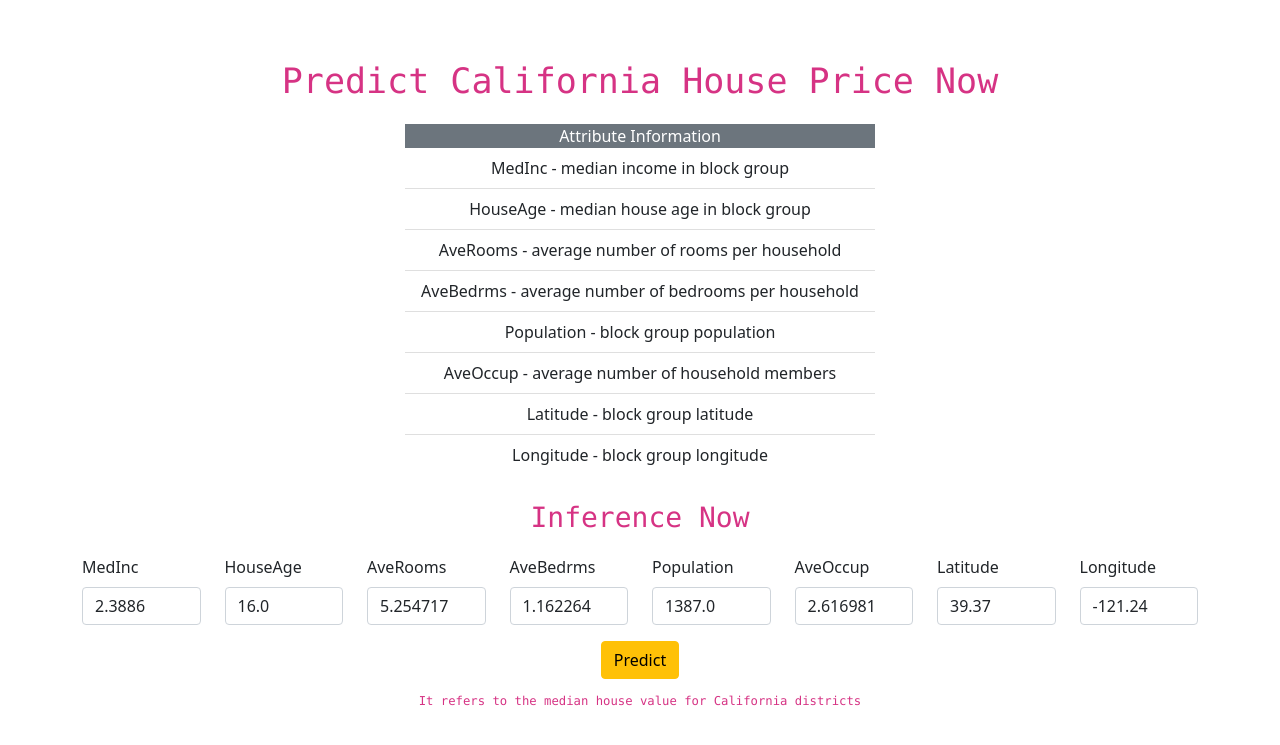
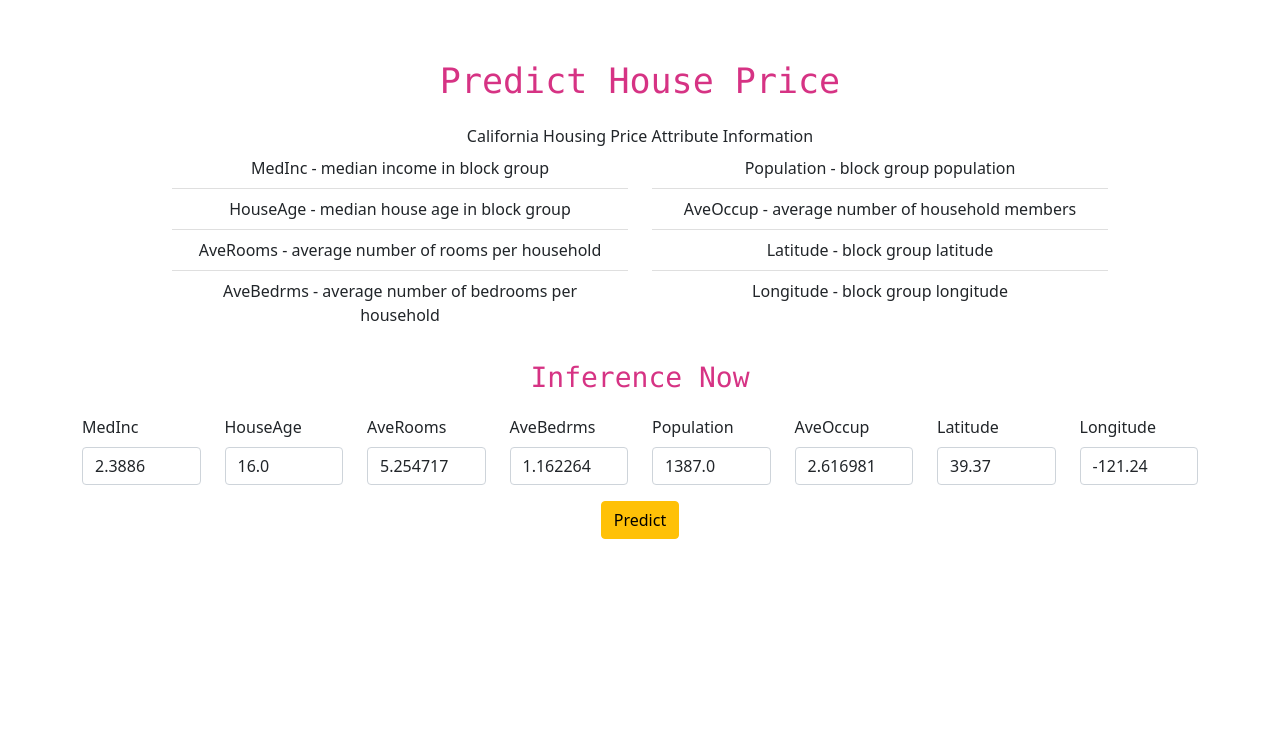
Before and after one commit to mohsin-riad/MLOPS-house-price, a Flask app: page / in a window 1280 px wide. Shown: the top 745 px of the page. Run offline with Flask 2, Linux system fonts and the light colour scheme; parts of the project's set-up code (start-up, migrations or seed data) failed here and were passed over.

Commit message:
web app completed

```diff
--- a/app.py
+++ b/app.py
@@ -28,7 +28,7 @@ def predict():
     data = [ float(i) for i in request.form.values()]
     mod_data = sc.transform(np.array(data).reshape(1,-1))
     y_pred = model.predict(mod_data)
-    return render_template('index.html', output = 'Prediction: {}'.format(round(y_pred[0],3)))
+    return render_template('index.html', output = 'Prediction: {}'.format(round(y_pred[0],3)), msg = 'Predicted result refers to the median house value for California districts')
 
 if __name__=="__main__":
     app.run(debug=True)
--- a/templates/index.html
+++ b/templates/index.html
@@ -9,20 +9,26 @@
 </head>
 <body>
     <div class="container mt-5">
-        <p class="text-center fw-light fs-1 mb-3"><code>Predict California House Price Now</code></p>
+        <p class="text-center fw-light fs-1 mb-3"><code>Predict House Price</code></p>
         <div class="d-flex justify-content-center">
-            <div class="text-white bg-secondary mb-3" style="max-width: 30rem;">
-                <div class="text-center fw-lighter">Attribute Information</div>
+            <div class="mb-3 row" style="max-width: 60rem;">
+                <div class="text-center fw-lighter"><b>California Housing Price Attribute Information</b></div>
+                <div class="col">
                     <ul class="list-group list-group-flush text-center">
                         <li class="list-group-item fw-lighter">MedInc - median income in block group</li>
                         <li class="list-group-item fw-lighter">HouseAge - median house age in block group</li>
                         <li class="list-group-item fw-lighter">AveRooms - average number of rooms per household</li>
                         <li class="list-group-item fw-lighter">AveBedrms - average number of bedrooms per household</li>
+                    </ul>
+                </div>
+                <div class="col">
+                    <ul class="list-group list-group-flush text-center">
                         <li class="list-group-item fw-lighter">Population - block group population</li>
                         <li class="list-group-item fw-lighter">AveOccup - average number of household members</li>
                         <li class="list-group-item fw-lighter">Latitude - block group latitude</li>
                         <li class="list-group-item fw-lighter">Longitude - block group longitude</li>
                     </ul>
+                </div>
             </div>
         </div>
         <p class="text-center fw-light fs-2 mb-3"><code>Inference Now</code></p>
@@ -67,7 +73,7 @@
         </form>
         <div class="text-center">
             <div class="badge bg-success" style="width: 8rem;">{{output}}</div>
-            <div><small><code>It refers to the median house value for California districts</code></small></div>
+            <div><small><code>{{ msg }}</code></small></div>
         </div>
     </div>
 </body>
```
Lines whose indentation alone changed are shown as unchanged.
